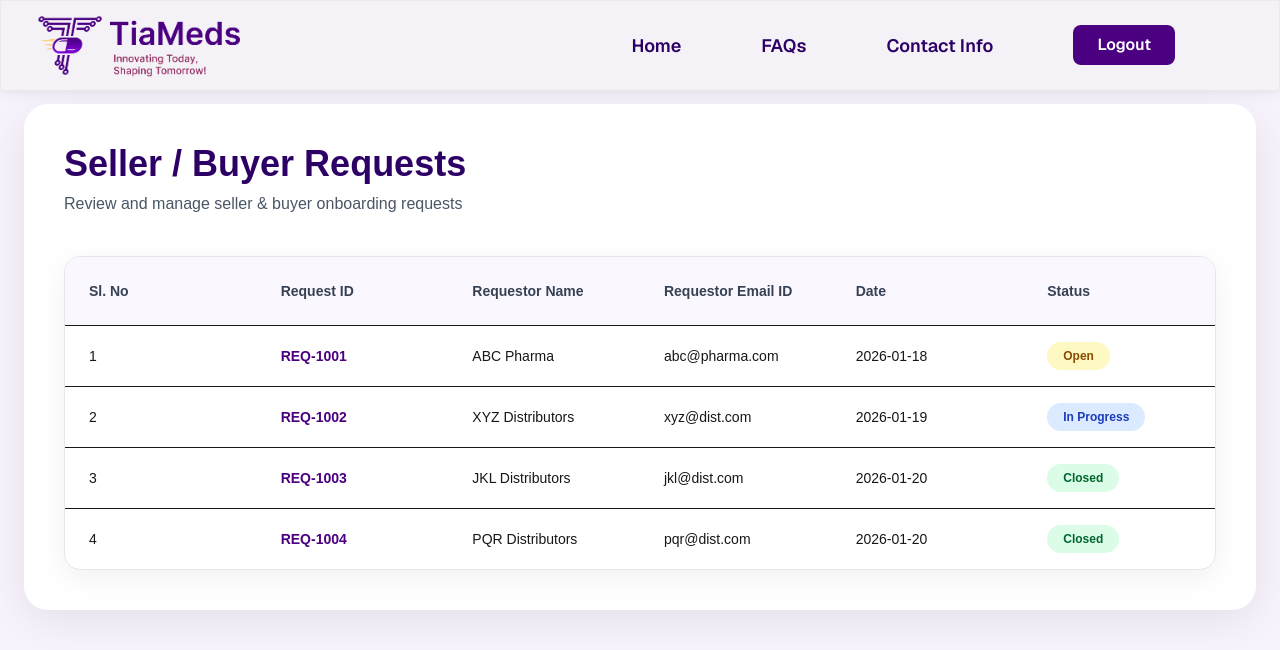
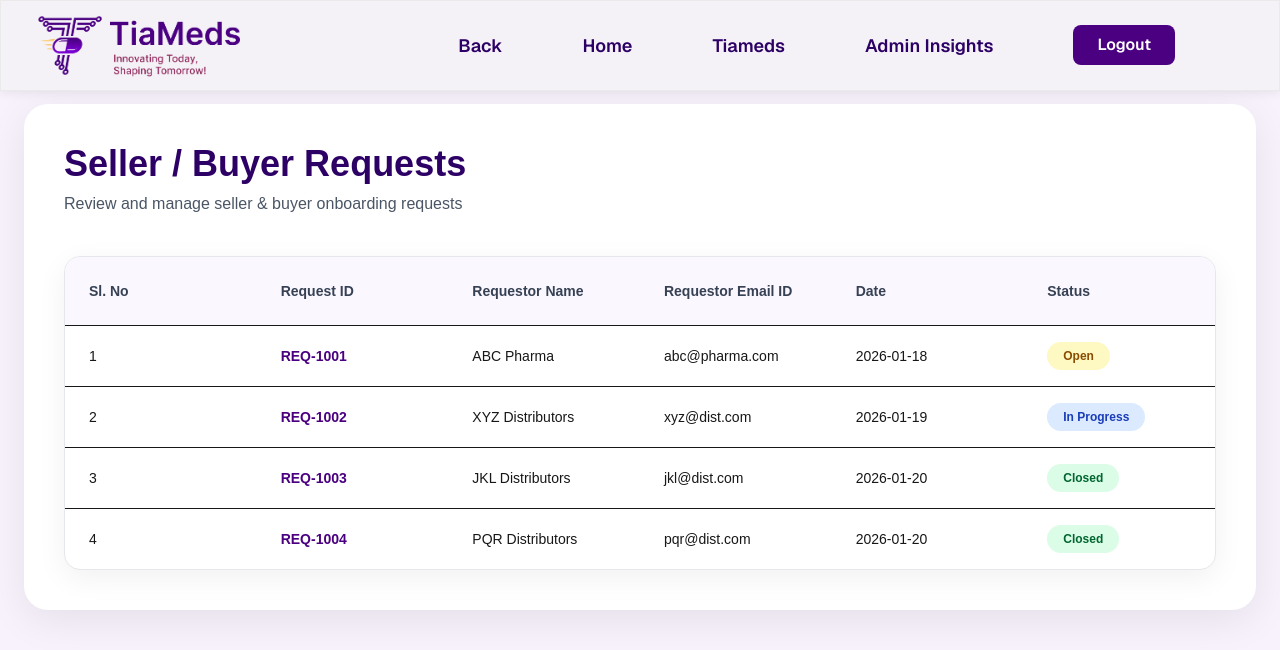
Before and after one commit to Itadmintiameds/pharma-aggregator-client, a Next.js app: page /admin in a window 1280 px wide. Shown: the top 650 px of the page. Built offline with nearby package versions, Linux system fonts and the light colour scheme.

Commit message:
Update Header for Admin

```diff
--- a/app/admin/page.tsx
+++ b/app/admin/page.tsx
@@ -47,7 +47,7 @@ export default function AdminPage() {
 
   return (
     <>
-      <Header showLogout onLogout={handleLogout} />
+      <Header admin onLogout={handleLogout} />
 
       {/* Page background */}
       <main className="pt-20 bg-[#F7F2FB] min-h-screen px-6">
--- a/app/admin/requests/[id]/page.tsx
+++ b/app/admin/requests/[id]/page.tsx
@@ -76,7 +76,7 @@ export default function SellerRequestDetails() {
 
   return (
     <>
-      <Header showLogout onLogout={() => router.push("/admin/login")} />
+      <Header admin onLogout={() => router.push("/admin/login")} />
 
       {/* Page Background */}
       <main className="pt-20 bg-[#F7F2FB] min-h-screen px-6">
--- a/app/components/Header.tsx
+++ b/app/components/Header.tsx
@@ -1,11 +1,14 @@
+"use client";
 import Link from 'next/link';
+import { useRouter } from "next/navigation";
 
 type HeaderProps = {
-    showLogout?: boolean;
+    admin?: boolean;
     onLogout?: () => void;
 };
 
-export default function Header({ showLogout = false, onLogout }: HeaderProps) {
+export default function Header({ admin = false, onLogout }: HeaderProps) {
+    const router = useRouter();
     return (
         <div className="bg-[#F3ECF8] pb-6">
             <header
@@ -33,7 +36,83 @@ export default function Header({ showLogout = false, onLogout }: HeaderProps) {
 
                     {/* Actions */}
                     <nav className="flex items-center gap-20 font-sans text-base font-medium text-[#0A0A0B] pr-20">
-                        {/* Text buttons */}
+
+                        {admin ? (
+                            <>
+                                {/* Back */}
+                                <button
+                                    onClick={() => router.back()}
+                                    className="
+                                        text-[18px] font-semibold text-[#2D0066]
+                                        transition-all duration-200
+                                        hover:text-[#751bb5]
+                                        hover:scale-90
+                                        hover:[text-shadow:0_1px_24px_rgba(117,27,181,0.45)]
+                                    "
+                                >
+                                    Back
+                                </button>
+
+                                {/* Admin Home */}
+                                <Link
+                                    href="/admin"
+                                    className="
+                                        text-[18px] font-semibold text-[#2D0066]
+                                        transition-all duration-200
+                                        hover:text-[#751bb5]
+                                        hover:scale-90
+                                        hover:[text-shadow:0_1px_24px_rgba(117,27,181,0.45)]
+                                    "
+                                >
+                                    Home
+                                </Link>
+
+                                {/* Tiameds Main Site */}
+                                <Link
+                                    href="/"
+                                    className="
+                                        text-[18px] font-semibold text-[#2D0066]
+                                        transition-all duration-200
+                                        hover:text-[#751bb5]
+                                        hover:scale-90
+                                        hover:[text-shadow:0_1px_24px_rgba(117,27,181,0.45)]
+                                    "
+                                >
+                                    Tiameds
+                                </Link>
+
+                                {/* Admin Insights */}
+                                <Link
+                                    href="/admin"
+                                    className="
+                                        text-[18px] font-semibold text-[#2D0066]
+                                        transition-all duration-200
+                                        hover:text-[#751bb5]
+                                        hover:scale-90
+                                        hover:[text-shadow:0_1px_24px_rgba(117,27,181,0.45)]
+                                    "
+                                >
+                                    Admin Insights
+                                </Link>
+                                {/* Logout */}
+                                <button
+                                    onClick={onLogout}
+                                        className="
+                                            px-6 py-2
+                                            text-white font-semibold
+                                            rounded-lg
+                                            bg-[#4B0082]
+                                            transition-all duration-200
+                                            hover:bg-[#751bb5]
+                                            hover:scale-90
+                                            hover:shadow-[0_0_18px_rgba(117,27,181,0.45)]
+                                        "
+                                >
+                                    Logout
+                                </button>
+                            </>
+                        ) : (
+                            <>
                                 <Link
                                     href="/"
                                     className="
@@ -72,26 +151,11 @@ export default function Header({ showLogout = false, onLogout }: HeaderProps) {
                                 >
                                     Contact Info
                                 </Link>
-
-                        {showLogout && (
-                            <button
-                                onClick={onLogout}
-                                className="
-                                    px-6 py-2
-                                    text-white font-semibold
-                                    rounded-lg
-                                    bg-[#4B0082]
-                                    transition-all duration-200
-                                    hover:bg-[#751bb5]
-                                    hover:scale-90
-                                    "
-                            >
-                                Logout
-                            </button>
-
+                            </>
                         )}
 
                     </nav>
+
                 </div>
             </header>
         </div>
```
Lines whose indentation alone changed are shown as unchanged.
